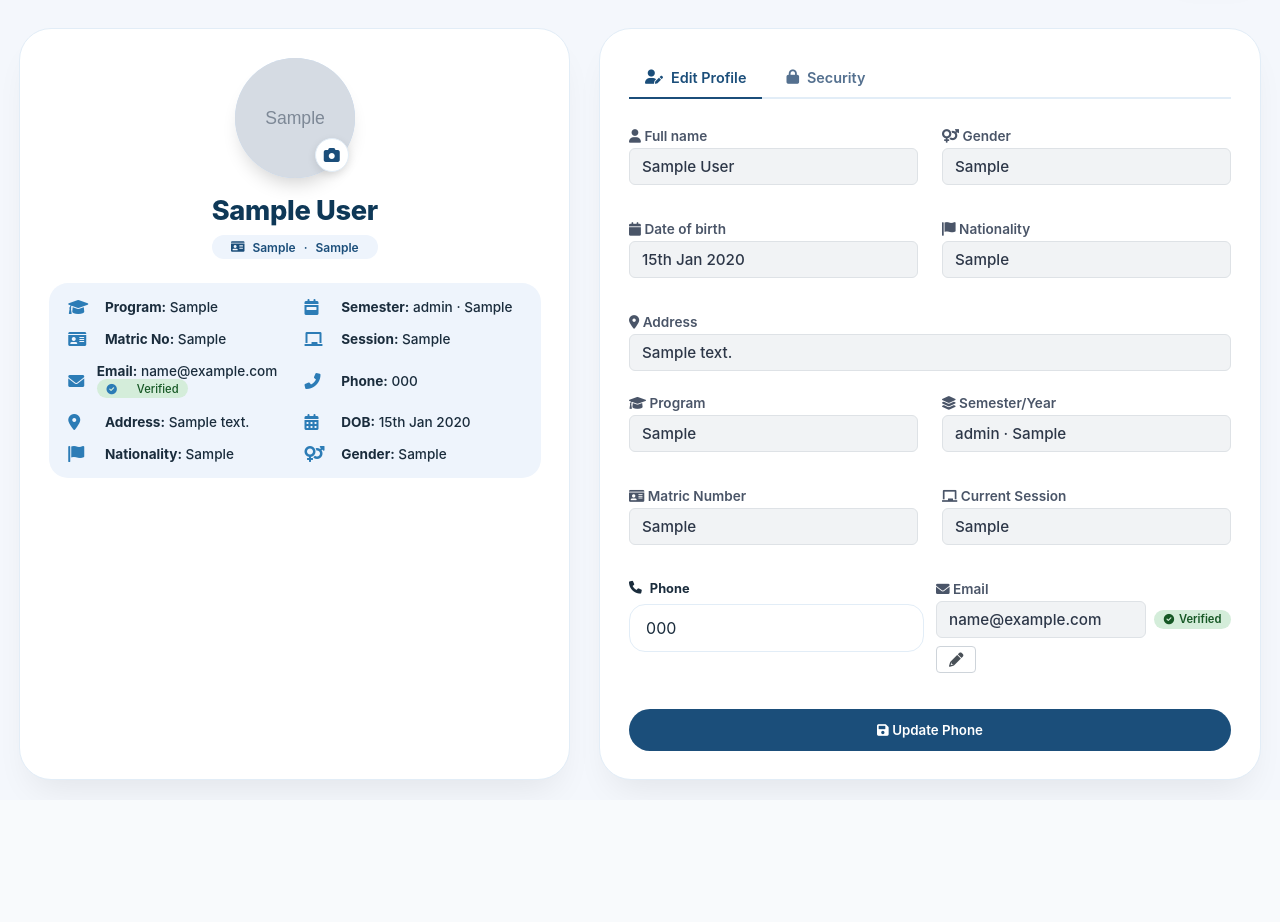
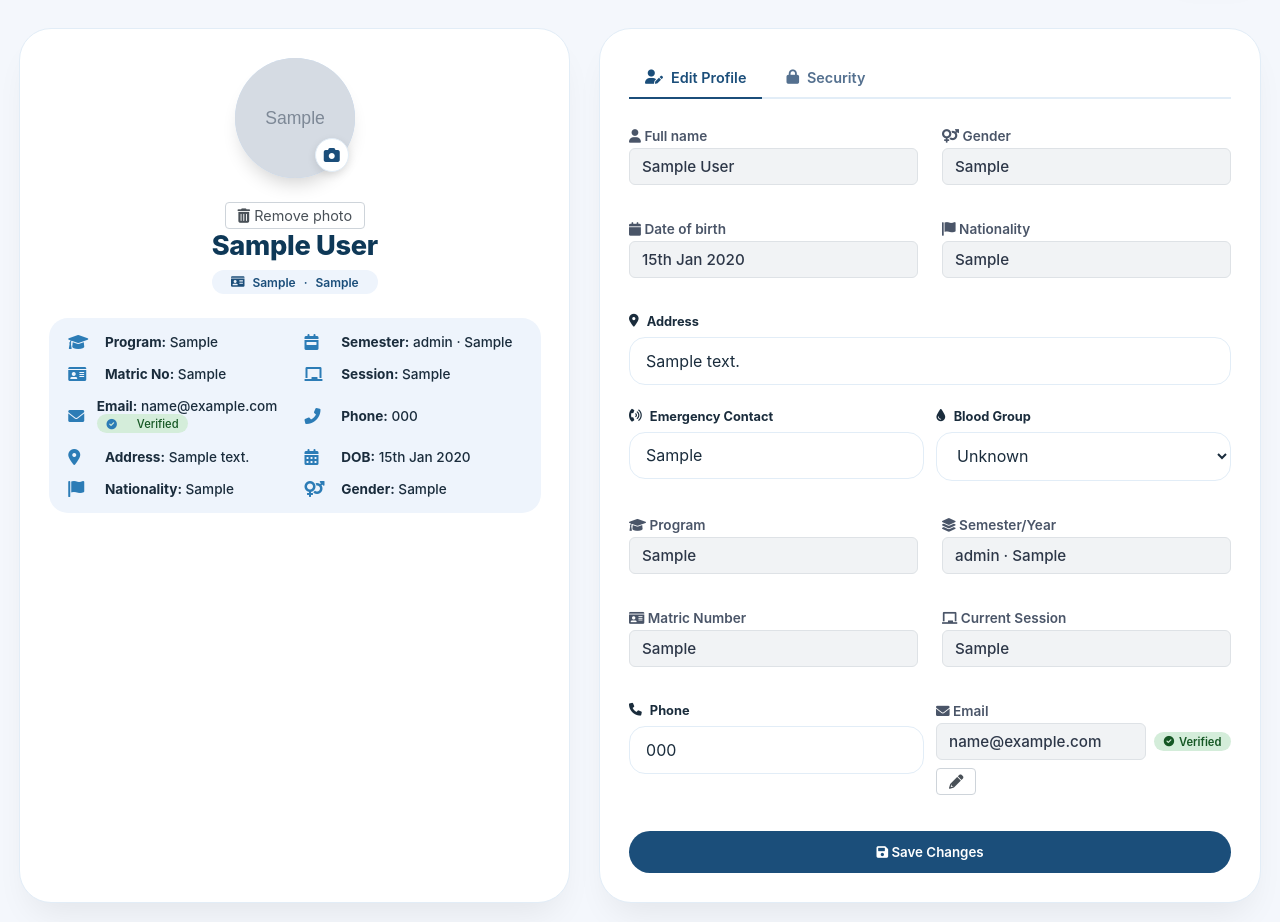
Before and after one commit to buagumel/reg_portal, a Flask app: page /profile in a window 1280 px wide. Shown: the part 164-1086 px from the top of the page. Before the commit the page ends 954 px from the top, so only its background shows below. Run offline with Flask 3, Linux system fonts and the light colour scheme; a user stored in the database is signed in; tables that the repository leaves empty hold one stand-in row (values such as "Sample post"); grey boxes marked "Sample" are stand-in pictures; some libraries are stand-ins or nearby versions.

Commit message:
feat: add editable address/emergency-contact/blood-group and real profile picture upload

```diff
--- a/templates/profile.html
+++ b/templates/profile.html
@@ -209,15 +209,19 @@
                 <div class="avatar-wrapper">
                     <div class="avatar-placeholder" id="avatarDisplay">
                         {% if current_user.profile_picture %}
-                        <img src="{{ url_for('static', filename=current_user.profile_picture) }}" alt="Profile Picture" style="width:100%;height:100%;object-fit:cover;border-radius:50%;">
+                        <img id="avatarImg" src="{{ url_for('static', filename=current_user.profile_picture) }}" alt="Profile Picture" style="width:100%;height:100%;object-fit:cover;border-radius:50%;">
                         {% else %}
-                        <i class="fas fa-user-graduate fa-3x"></i>
+                        <i class="fas fa-user-graduate fa-3x" id="avatarIcon"></i>
                         {% endif %}
                     </div>
                     <div class="edit-avatar-btn" id="editAvatarBtn">
                         <i class="fas fa-camera"></i>
                     </div>
+                    <input type="file" id="avatarFileInput" accept=".png,.jpg,.jpeg,.webp" style="display:none;">
                 </div>
+                {% if current_user.profile_picture %}
+                <button type="button" class="btn-outline-sm" id="removePhotoBtn" style="margin-top:0.5rem;"><i class="fas fa-trash-alt"></i> Remove photo</button>
+                {% endif %}
                 <h2 class="profile-name" id="profileFullName">{{ current_user.name }}</h2>
                 <div class="student-badge"><i class="fas fa-id-card"></i> <span id="profileMatric">{{ current_user.reg_no }}</span> · <span id="profileProgram">{{ profile_display.programme }}</span></div>
             </div>
@@ -283,9 +287,25 @@
                         </div>
                     </div>
 
-                    <div class="info-group">
+                    <div class="input-group">
                         <label><i class="fas fa-map-marker-alt"></i> Address</label>
-                        <span class="field-display" id="displayAddressField">{{ current_user.address }}</span>
+                        <input type="text" id="editAddress" value="{{ current_user.address or '' }}">
+                    </div>
+
+                    <div class="double-field">
+                        <div class="input-group">
+                            <label><i class="fas fa-phone-volume"></i> Emergency Contact</label>
+                            <input type="text" id="editEmergencyContact" value="{{ current_user.emergency_contact or '' }}" placeholder="Name and phone number">
+                        </div>
+                        <div class="input-group">
+                            <label><i class="fas fa-tint"></i> Blood Group</label>
+                            <select id="editBloodGroup">
+                                <option value="" {% if not current_user.blood_group %}selected{% endif %}>Unknown</option>
+                                {% for bg in ['A+', 'A-', 'B+', 'B-', 'AB+', 'AB-', 'O+', 'O-'] %}
+                                <option value="{{ bg }}" {% if current_user.blood_group == bg %}selected{% endif %}>{{ bg }}</option>
+                                {% endfor %}
+                            </select>
+                        </div>
                     </div>
 
                     <div class="double-field">
@@ -332,7 +352,7 @@
                         </div>
                     </div>
 
-                    <button class="save-btn" id="updateProfileBtn"><i class="fas fa-save"></i> Update Phone</button>
+                    <button class="save-btn" id="updateProfileBtn"><i class="fas fa-save"></i> Save Changes</button>
                 </div>
             </div>
 
@@ -469,13 +489,16 @@
             });
         });
 
-        // ---------- Update Phone ----------
+        // ---------- Save Changes ----------
         updateBtn.addEventListener('click', function() {
             const phone = editPhone.value.trim();
+            const address = document.getElementById('editAddress').value.trim();
+            const emergencyContact = document.getElementById('editEmergencyContact').value.trim();
+            const bloodGroup = document.getElementById('editBloodGroup').value;
             if (!phone) { showToast('Phone number is required', true); return; }
 
             updateBtn.disabled = true;
-            updateBtn.innerHTML = '<i class="fas fa-spinner fa-spin"></i> Updating...';
+            updateBtn.innerHTML = '<i class="fas fa-spinner fa-spin"></i> Saving...';
 
             const csrfToken = document.getElementById('csrf_token').value;
 
@@ -485,7 +508,12 @@
                     'Content-Type': 'application/json',
                     'X-CSRFToken': csrfToken
                 },
-                body: JSON.stringify({ phone: phone })
+                body: JSON.stringify({
+                    phone: phone,
+                    address: address,
+                    emergency_contact: emergencyContact,
+                    blood_group: bloodGroup
+                })
             })
             .then(response => response.json())
             .then(data => {
@@ -494,6 +522,8 @@
                 if (data.success) {
                     displayPhoneSpan.innerText = data.phone;
                     editPhone.value = data.phone;
+                    const displayAddressSpan = document.getElementById('displayAddress');
+                    if (displayAddressSpan) displayAddressSpan.innerText = address;
                     showToast(data.message, false);
                 } else {
                     showToast(data.message, true);
@@ -559,17 +589,59 @@
         // ---------- Print ----------
         document.getElementById('printBtn').addEventListener('click', () => window.print());
 
-        // ---------- Avatar edit ----------
+        // ---------- Avatar upload/delete ----------
         const avatarDiv = document.getElementById('avatarDisplay');
-        document.getElementById('editAvatarBtn').addEventListener('click', () => {
-            const icon = prompt('Enter icon name (e.g., user-graduate, book, user-astronaut)', 'user-graduate');
-            if (icon && icon.trim()) {
-                avatarDiv.innerHTML = `<i class="fas fa-${icon} fa-3x"></i>`;
-            } else {
-                avatarDiv.innerHTML = `<i class="fas fa-user-graduate fa-3x"></i>`;
-            }
-            showToast('Avatar updated', false);
+        const avatarFileInput = document.getElementById('avatarFileInput');
+        document.getElementById('editAvatarBtn').addEventListener('click', () => avatarFileInput.click());
+
+        avatarFileInput.addEventListener('change', function() {
+            const file = this.files[0];
+            if (!file) return;
+
+            const formData = new FormData();
+            formData.append('profile_picture', file);
+
+            fetch('/profile/picture', {
+                method: 'POST',
+                headers: { 'X-CSRFToken': document.getElementById('csrf_token').value },
+                body: formData
+            })
+            .then(response => response.json())
+            .then(data => {
+                if (data.success) {
+                    avatarDiv.innerHTML = `<img id="avatarImg" src="${data.profile_picture}" alt="Profile Picture" style="width:100%;height:100%;object-fit:cover;border-radius:50%;">`;
+                    showToast(data.message, false);
+                } else {
+                    showToast(data.message, true);
+                }
+                avatarFileInput.value = '';
+            })
+            .catch(() => {
+                showToast('An error occurred', true);
+                avatarFileInput.value = '';
+            });
         });
+
+        const removePhotoBtn = document.getElementById('removePhotoBtn');
+        if (removePhotoBtn) {
+            removePhotoBtn.addEventListener('click', function() {
+                fetch('/profile/picture/delete', {
+                    method: 'POST',
+                    headers: { 'X-CSRFToken': document.getElementById('csrf_token').value }
+                })
+                .then(response => response.json())
+                .then(data => {
+                    if (data.success) {
+                        avatarDiv.innerHTML = '<i class="fas fa-user-graduate fa-3x" id="avatarIcon"></i>';
+                        removePhotoBtn.remove();
+                        showToast(data.message, false);
+                    } else {
+                        showToast(data.message, true);
+                    }
+                })
+                .catch(() => showToast('An error occurred', true));
+            });
+        }
 
         // ---------- Tabs ----------
         const tabs = document.querySelectorAll('.tab-btn');
```
